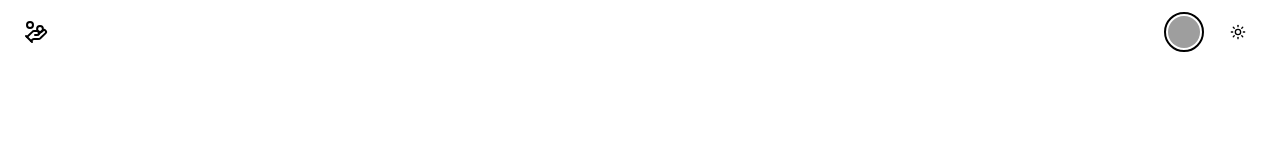
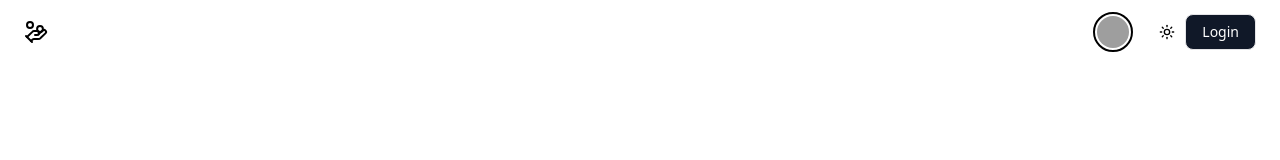
Before and after one commit to Husnain0120/audaari_app, a Next.js app: page / in a window 1280 px wide. Shown: the top 160 px of the page. Built offline with nearby package versions, Linux system fonts and the light colour scheme; grey boxes are pictures that could not be loaded.

Commit message:
add login btn in navbar

```diff
--- a/src/components/Navbar.jsx
+++ b/src/components/Navbar.jsx
@@ -3,6 +3,7 @@ import { Avatar, AvatarFallback, AvatarImage } from '@/components/ui/avatar';
 import { HandCoins } from 'lucide-react';
 import Link from 'next/link';
 import { ToggleButtonTheme } from './Toggle-Button-theme';
+import { Button } from './ui/button';
 
 const Navbar = () => {
   return (
@@ -33,6 +34,13 @@ const Navbar = () => {
         </div>
 
         <ToggleButtonTheme />
+        <Link href={'/login'}>
+          <Button
+            className={'bg-gray-900 text-white border dark:border-white '}
+          >
+            Login
+          </Button>
+        </Link>
       </div>
     </nav>
   );
```
